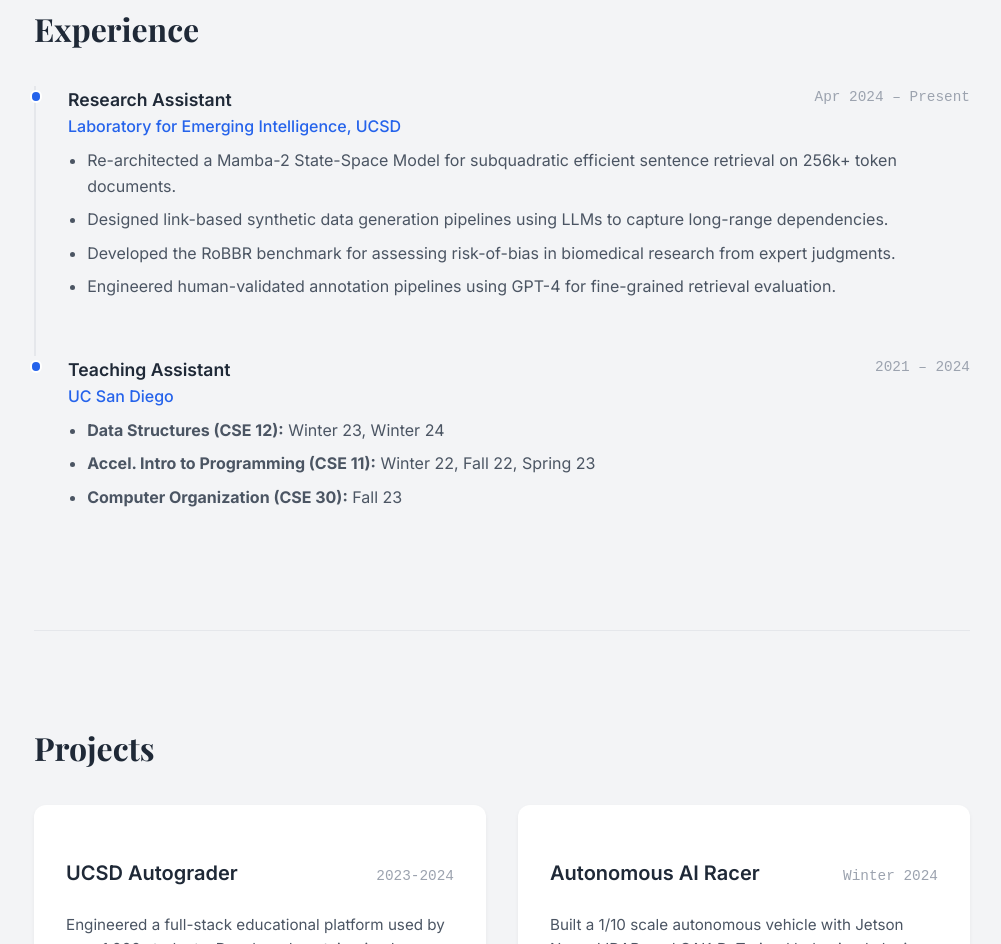
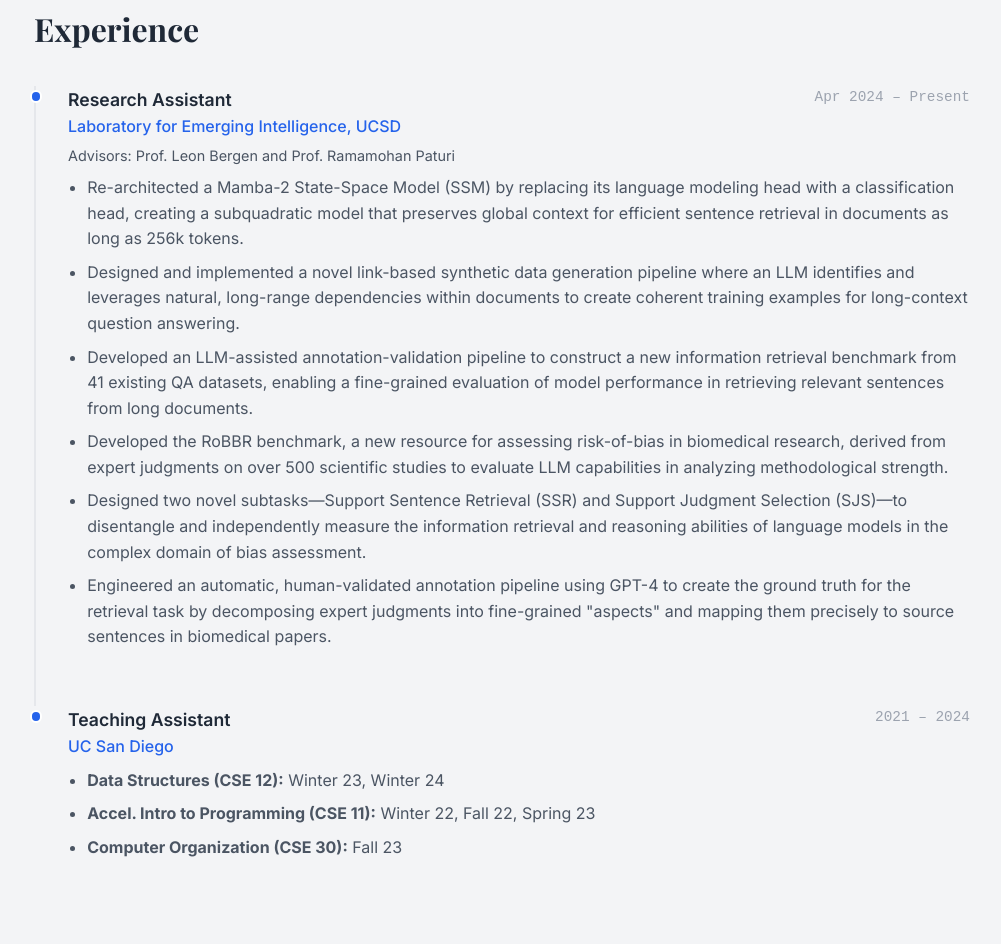
Before and after one commit to LongtianBao/LongtianBao.github.io, a plain HTML site: page index.html in a window 1280 px wide. Shown: the part 1525-2469 px from the top of the page, without its empty margins (138-1139 px from the left). Drawn offline with nearby package versions, Linux system fonts and the light colour scheme.

Commit message:
updated with gemini

```diff
--- a/index.html
+++ b/index.html
@@ -462,15 +462,20 @@
                     <div>
                         <div class="exp-role">Research Assistant</div>
                         <div class="exp-org">Laboratory for Emerging Intelligence, UCSD</div>
+                        <div style="font-size: 0.9rem; color: var(--text-light); margin-top: 0.25rem;">
+                            Advisors: Prof. Leon Bergen and Prof. Ramamohan Paturi
+                        </div>
                     </div>
                     <div class="exp-date">Apr 2024 – Present</div>
                 </div>
                 <div class="exp-details">
                     <ul>
-                        <li>Re-architected a Mamba-2 State-Space Model for subquadratic efficient sentence retrieval on 256k+ token documents.</li>
-                        <li>Designed link-based synthetic data generation pipelines using LLMs to capture long-range dependencies.</li>
-                        <li>Developed the RoBBR benchmark for assessing risk-of-bias in biomedical research from expert judgments.</li>
-                        <li>Engineered human-validated annotation pipelines using GPT-4 for fine-grained retrieval evaluation.</li>
+                        <li>Re-architected a Mamba-2 State-Space Model (SSM) by replacing its language modeling head with a classification head, creating a subquadratic model that preserves global context for efficient sentence retrieval in documents as long as 256k tokens.</li>
+                        <li>Designed and implemented a novel link-based synthetic data generation pipeline where an LLM identifies and leverages natural, long-range dependencies within documents to create coherent training examples for long-context question answering.</li>
+                        <li>Developed an LLM-assisted annotation-validation pipeline to construct a new information retrieval benchmark from 41 existing QA datasets, enabling a fine-grained evaluation of model performance in retrieving relevant sentences from long documents.</li>
+                        <li>Developed the RoBBR benchmark, a new resource for assessing risk-of-bias in biomedical research, derived from expert judgments on over 500 scientific studies to evaluate LLM capabilities in analyzing methodological strength.</li>
+                        <li>Designed two novel subtasks—Support Sentence Retrieval (SSR) and Support Judgment Selection (SJS)—to disentangle and independently measure the information retrieval and reasoning abilities of language models in the complex domain of bias assessment.</li>
+                        <li>Engineered an automatic, human-validated annotation pipeline using GPT-4 to create the ground truth for the retrieval task by decomposing expert judgments into fine-grained "aspects" and mapping them precisely to source sentences in biomedical papers.</li>
                     </ul>
                 </div>
             </div>
```
